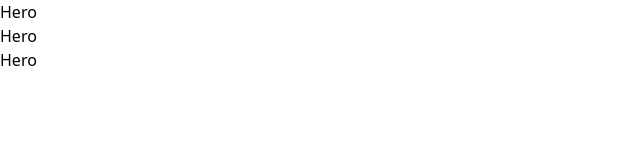
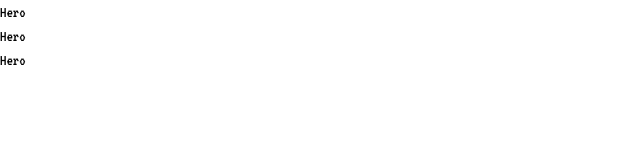
Before and after one commit to TankEngine-ish/-IN_PROGRESS-_dont_butcher_esports_players_names, a React (Vite) app: page / in a window 1280 px wide. Shown: the top 160 px of the page, without its empty margins (0-640 px from the left). Built offline with nearby package versions, Linux system fonts and the light colour scheme.

Commit message:
add font to the index.css file

```diff
--- a/src/index.css
+++ b/src/index.css
@@ -2,7 +2,9 @@
 @tailwind components;
 @tailwind utilities;
 
-
+*{
+  font-family: "VT323", sans-serif;
+}
 
 
 
```
